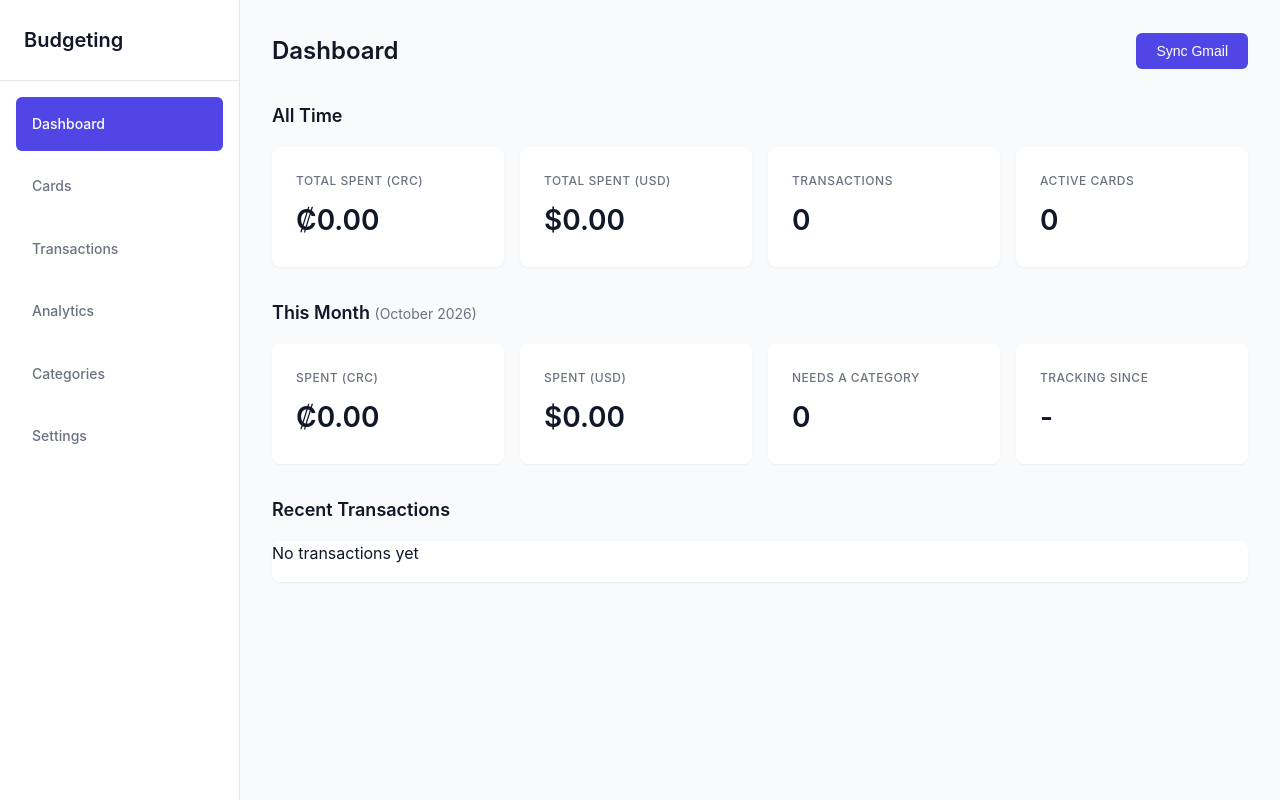
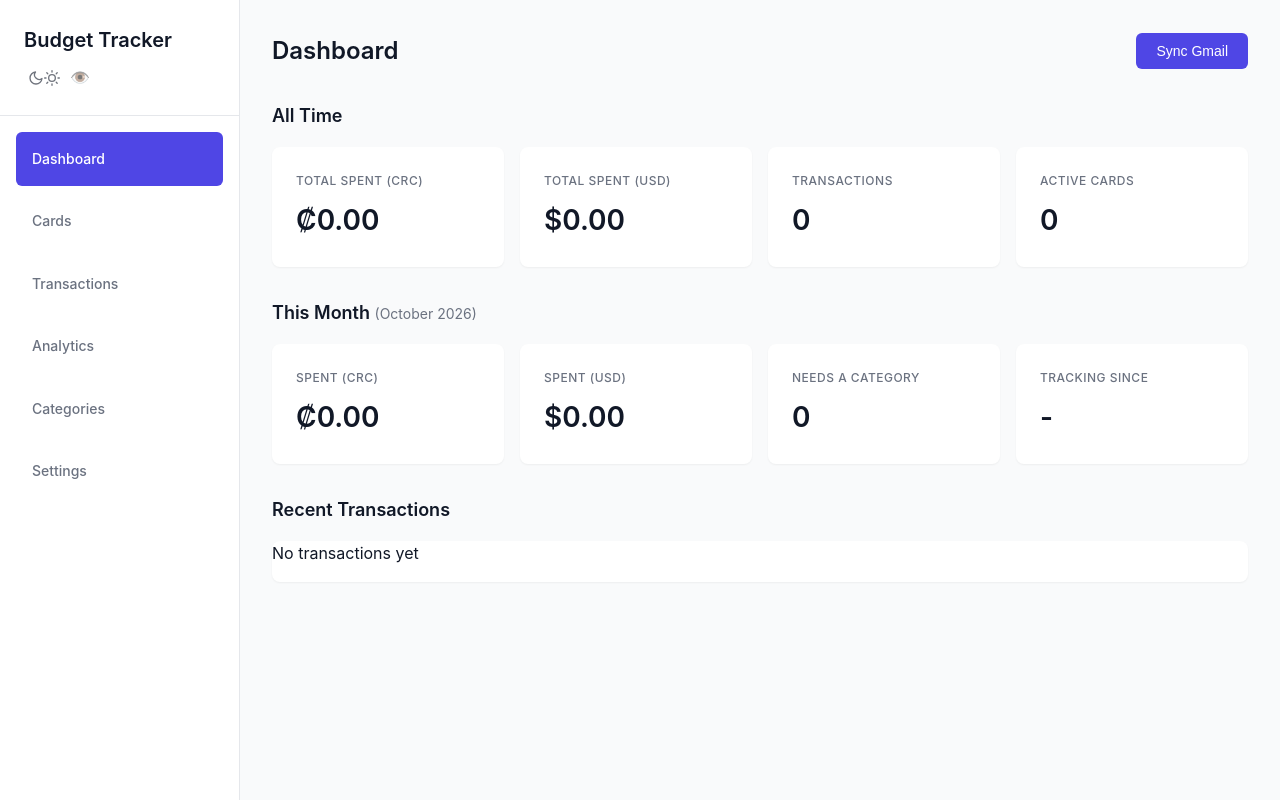
Before and after one commit to vortizleon/budget-tracker, a FastAPI app: page / in a window 1280 px wide. Run offline with FastAPI, Linux system fonts and the light colour scheme; data that the repository does not hold is empty; some libraries are stand-ins or nearby versions.

Commit message:
Rename to Budget Tracker, add dark/light mode and privacy toggle
- Rename app/repo from "Budgeting" to "Budget Tracker" throughout
- Add dark/light theme toggle (SVG sun/moon icons, system-preference
  default, persisted choice, no flash on load, charts re-theme live)
- Add a privacy toggle to blur money amounts across the app
- Fix the color-picker inputs rendering as a thin bar instead of a swatch

Co-Authored-By: Claude Sonnet 5 <noreply@anthropic.com>

```diff
--- a/frontend/static/css/main.css
+++ b/frontend/static/css/main.css
@@ -50,6 +50,26 @@
 
     /* Sidebar */
     --sidebar-width: 240px;
+
+    color-scheme: light;
+}
+
+:root[data-theme="dark"] {
+    color-scheme: dark;
+
+    --bg-primary: #1F2937;
+    --bg-secondary: #111827;
+    --bg-tertiary: #283241;
+
+    --text-primary: #F9FAFB;
+    --text-secondary: #9CA3AF;
+    --text-tertiary: #6B7280;
+
+    --border-color: #374151;
+
+    --shadow-sm: 0 1px 2px 0 rgba(0, 0, 0, 0.3);
+    --shadow-md: 0 4px 6px -1px rgba(0, 0, 0, 0.4);
+    --shadow-lg: 0 10px 15px -3px rgba(0, 0, 0, 0.4);
 }
 
 body {
@@ -58,6 +78,7 @@ body {
     line-height: 1.6;
     color: var(--text-primary);
     background-color: var(--bg-secondary);
+    transition: background-color 0.15s ease, color 0.15s ease;
 }
 
 /* ============================================================================
@@ -80,8 +101,48 @@ body {
 }
 
 .sidebar-header {
+    display: flex;
+    flex-wrap: wrap;
+    align-items: center;
+    justify-content: space-between;
+    gap: var(--spacing-sm);
     padding: var(--spacing-lg);
     border-bottom: 1px solid var(--border-color);
+}
+
+.app-title {
+    white-space: nowrap;
+}
+
+.sidebar-header-actions {
+    display: flex;
+    gap: 2px;
+}
+
+#theme-toggle,
+#privacy-toggle {
+    font-size: 16px;
+    opacity: 0.6;
+}
+
+#theme-toggle:hover,
+#privacy-toggle:hover,
+#privacy-toggle.active {
+    opacity: 1;
+}
+
+.theme-toggle-btn {
+    display: flex;
+    align-items: center;
+    justify-content: center;
+    color: var(--text-primary);
+}
+
+/* Privacy mode: blur money figures without touching layout/markup */
+body.privacy-mode .money-value {
+    filter: blur(6px);
+    user-select: none;
+    transition: filter 0.15s ease;
 }
 
 .app-title {
@@ -247,6 +308,29 @@ body {
 
 select.input {
     cursor: pointer;
+}
+
+/* type="color" has its own internal swatch layout that the generic .input
+   padding squashes into a thin bar - give it a fixed, swatch-sized box. */
+input[type="color"].input {
+    width: 60px;
+    height: 40px;
+    padding: 4px;
+    cursor: pointer;
+}
+
+input[type="color"].input::-webkit-color-swatch-wrapper {
+    padding: 0;
+}
+
+input[type="color"].input::-webkit-color-swatch {
+    border: none;
+    border-radius: 4px;
+}
+
+input[type="color"].input::-moz-color-swatch {
+    border: none;
+    border-radius: 4px;
 }
 
 /* Form Elements */
--- a/frontend/static/js/app.js
+++ b/frontend/static/js/app.js
@@ -22,8 +22,87 @@ document.addEventListener('DOMContentLoaded', () => {
 
 async function initializeApp() {
     setupNavigation();
+    initTheme();
+    initPrivacyMode();
     loadInitialData();
     showView('dashboard');
+}
+
+// ============================================================================
+// Theme (dark/light mode)
+// ============================================================================
+
+function initTheme() {
+    // The inline <script> in <head> already applied the right data-theme
+    // attribute before first paint (to avoid a flash) - this just syncs the
+    // toggle button's icon to match.
+    const isDark = document.documentElement.getAttribute('data-theme') === 'dark';
+    updateThemeToggleIcon(isDark);
+}
+
+function toggleTheme() {
+    const isDark = document.documentElement.getAttribute('data-theme') === 'dark';
+    const next = !isDark;
+
+    if (next) {
+        document.documentElement.setAttribute('data-theme', 'dark');
+    } else {
+        document.documentElement.removeAttribute('data-theme');
+    }
+    updateThemeToggleIcon(next);
+
+    try {
+        localStorage.setItem('theme', next ? 'dark' : 'light');
+    } catch (error) {
+        // Ignore - just won't persist across reloads.
+    }
+
+    // Charts bake their colors in at render time, so they need a fresh
+    // render to pick up the new theme - everything else is pure CSS.
+    if (currentView === 'analytics') {
+        loadAnalytics(currentAnalyticsFilters);
+    }
+}
+
+function updateThemeToggleIcon(isDark) {
+    document.getElementById('theme-icon-moon').hidden = isDark;
+    document.getElementById('theme-icon-sun').hidden = !isDark;
+
+    const btn = document.getElementById('theme-toggle');
+    btn.title = isDark ? 'Switch to light mode' : 'Switch to dark mode';
+}
+
+// ============================================================================
+// Privacy Mode (hide/show money amounts)
+// ============================================================================
+
+function initPrivacyMode() {
+    let hidden = false;
+    try {
+        hidden = localStorage.getItem('privacyMode') === 'true';
+    } catch (error) {
+        // localStorage can be unavailable (private browsing, etc.) - default to shown.
+    }
+    setPrivacyMode(hidden);
+}
+
+function togglePrivacyMode() {
+    setPrivacyMode(!document.body.classList.contains('privacy-mode'));
+}
+
+function setPrivacyMode(hidden) {
+    document.body.classList.toggle('privacy-mode', hidden);
+
+    const btn = document.getElementById('privacy-toggle');
+    btn.textContent = hidden ? '🙈' : '👁️';
+    btn.classList.toggle('active', hidden);
+    btn.title = hidden ? 'Show amounts' : 'Hide amounts';
+
+    try {
+        localStorage.setItem('privacyMode', hidden);
+    } catch (error) {
+        // Ignore - just won't persist across reloads.
+    }
 }
 
 /**
@@ -158,7 +237,7 @@ function renderRecentTransactions(transactions) {
                 </div>
             </div>
             <div class="transaction-amount">
-                <div class="transaction-amount-value ${t.transaction_type === 'purchase' ? 'negative' : 'positive'}">
+                <div class="transaction-amount-value money-value ${t.transaction_type === 'purchase' ? 'negative' : 'positive'}">
                     ${formatCurrency(t.amount, t.currency)}
                 </div>
             </div>
@@ -266,7 +345,7 @@ function renderTransactionTotals(totalsByCurrency) {
 
     container.innerHTML = currencies.map(currency => {
         const { total, count } = totalsByCurrency[currency];
-        return `<span class="transaction-totals-item"><strong>${formatCurrency(total, currency)}</strong> across ${count} transaction${count === 1 ? '' : 's'} (${currency})</span>`;
+        return `<span class="transaction-totals-item"><strong class="money-value">${formatCurrency(total, currency)}</strong> across ${count} transaction${count === 1 ? '' : 's'} (${currency})</span>`;
     }).join('');
 }
 
@@ -324,7 +403,7 @@ function renderTransactionsTable(transactions) {
                         ).join('')}
                     </select>
                 </div>
-                <div class="${t.transaction_type === 'purchase' ? 'negative' : 'positive'}">
+                <div class="money-value ${t.transaction_type === 'purchase' ? 'negative' : 'positive'}">
                     ${formatCurrency(t.amount, t.currency)}
                 </div>
                 <div>
@@ -439,7 +518,15 @@ function renderChart(containerId, options) {
     // a new chart on top of the old one every time.
     const el = document.querySelector(containerId);
     el.innerHTML = '';
-    const chart = new ApexCharts(el, options);
+
+    const isDark = document.documentElement.getAttribute('data-theme') === 'dark';
+    const themedOptions = {
+        ...options,
+        theme: { mode: isDark ? 'dark' : 'light', ...(options.theme || {}) },
+        chart: { background: 'transparent', ...(options.chart || {}) },
+    };
+
+    const chart = new ApexCharts(el, themedOptions);
     chart.render();
 }
 
--- a/frontend/templates/index.html
+++ b/frontend/templates/index.html
@@ -3,7 +3,19 @@
 <head>
     <meta charset="UTF-8">
     <meta name="viewport" content="width=device-width, initial-scale=1.0">
-    <title>Budgeting App</title>
+    <title>Budget Tracker</title>
+    <script>
+        // Applied before CSS/paint so there's no flash of the wrong theme.
+        (function () {
+            try {
+                var saved = localStorage.getItem('theme');
+                var theme = saved || (window.matchMedia('(prefers-color-scheme: dark)').matches ? 'dark' : 'light');
+                if (theme === 'dark') document.documentElement.setAttribute('data-theme', 'dark');
+            } catch (error) {
+                // localStorage/matchMedia unavailable - just defaults to light.
+            }
+        })();
+    </script>
     <link rel="stylesheet" href="/static/css/main.css">
     <link rel="stylesheet" href="/static/css/components.css">
     <link rel="stylesheet" href="/static/css/cards.css">
@@ -13,7 +25,14 @@
         <!-- Sidebar Navigation -->
         <aside class="sidebar">
             <div class="sidebar-header">
-                <h1 class="app-title">Budgeting</h1>
+                <h1 class="app-title">Budget Tracker</h1>
+                <div class="sidebar-header-actions">
+                    <button class="icon-btn theme-toggle-btn" id="theme-toggle" onclick="toggleTheme()" title="Toggle dark/light mode">
+                        <svg id="theme-icon-moon" xmlns="http://www.w3.org/2000/svg" width="16" height="16" viewBox="0 0 24 24" fill="none" stroke="currentColor" stroke-width="2" stroke-linecap="round" stroke-linejoin="round"><path d="M21 12.79A9 9 0 1 1 11.21 3 7 7 0 0 0 21 12.79z"></path></svg>
+                        <svg id="theme-icon-sun" hidden xmlns="http://www.w3.org/2000/svg" width="16" height="16" viewBox="0 0 24 24" fill="none" stroke="currentColor" stroke-width="2" stroke-linecap="round" stroke-linejoin="round"><circle cx="12" cy="12" r="5"></circle><line x1="12" y1="1" x2="12" y2="3"></line><line x1="12" y1="21" x2="12" y2="23"></line><line x1="4.22" y1="4.22" x2="5.64" y2="5.64"></line><line x1="18.36" y1="18.36" x2="19.78" y2="19.78"></line><line x1="1" y1="12" x2="3" y2="12"></line><line x1="21" y1="12" x2="23" y2="12"></line><line x1="4.22" y1="19.78" x2="5.64" y2="18.36"></line><line x1="18.36" y1="5.64" x2="19.78" y2="4.22"></line></svg>
+                    </button>
+                    <button class="icon-btn" id="privacy-toggle" onclick="togglePrivacyMode()" title="Hide/show amounts">👁️</button>
+                </div>
             </div>
             <nav class="sidebar-nav">
                 <a href="#" data-view="dashboard" class="nav-link active">
@@ -53,11 +72,11 @@
                     <div class="summary-cards">
                         <div class="summary-card">
                             <div class="summary-label">Total Spent (CRC)</div>
-                            <div class="summary-value" id="summary-spent-crc">₡0.00</div>
+                            <div class="summary-value money-value" id="summary-spent-crc">₡0.00</div>
                         </div>
                         <div class="summary-card">
                             <div class="summary-label">Total Spent (USD)</div>
-                            <div class="summary-value" id="summary-spent-usd">$0.00</div>
+                            <div class="summary-value money-value" id="summary-spent-usd">$0.00</div>
                         </div>
                         <div class="summary-card">
                             <div class="summary-label">Transactions</div>
@@ -75,11 +94,11 @@
                     <div class="summary-cards">
                         <div class="summary-card">
                             <div class="summary-label">Spent (CRC)</div>
-                            <div class="summary-value" id="this-month-crc">₡0.00</div>
+                            <div class="summary-value money-value" id="this-month-crc">₡0.00</div>
                         </div>
                         <div class="summary-card">
                             <div class="summary-label">Spent (USD)</div>
-                            <div class="summary-value" id="this-month-usd">$0.00</div>
+                            <div class="summary-value money-value" id="this-month-usd">$0.00</div>
                         </div>
                         <div class="summary-card">
                             <div class="summary-label">Needs a Category</div>
```
Also changed, not shown: README.md.
